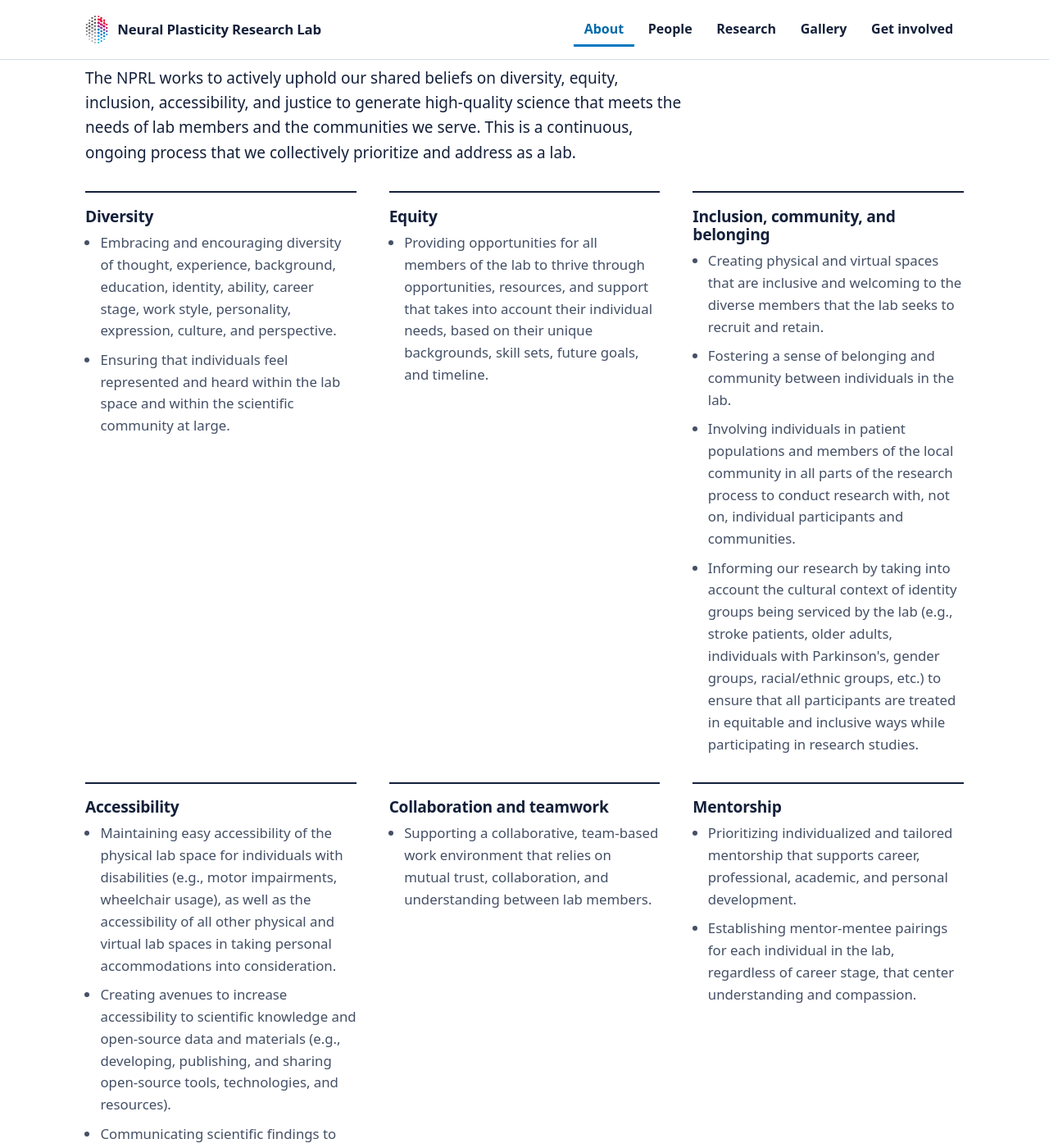
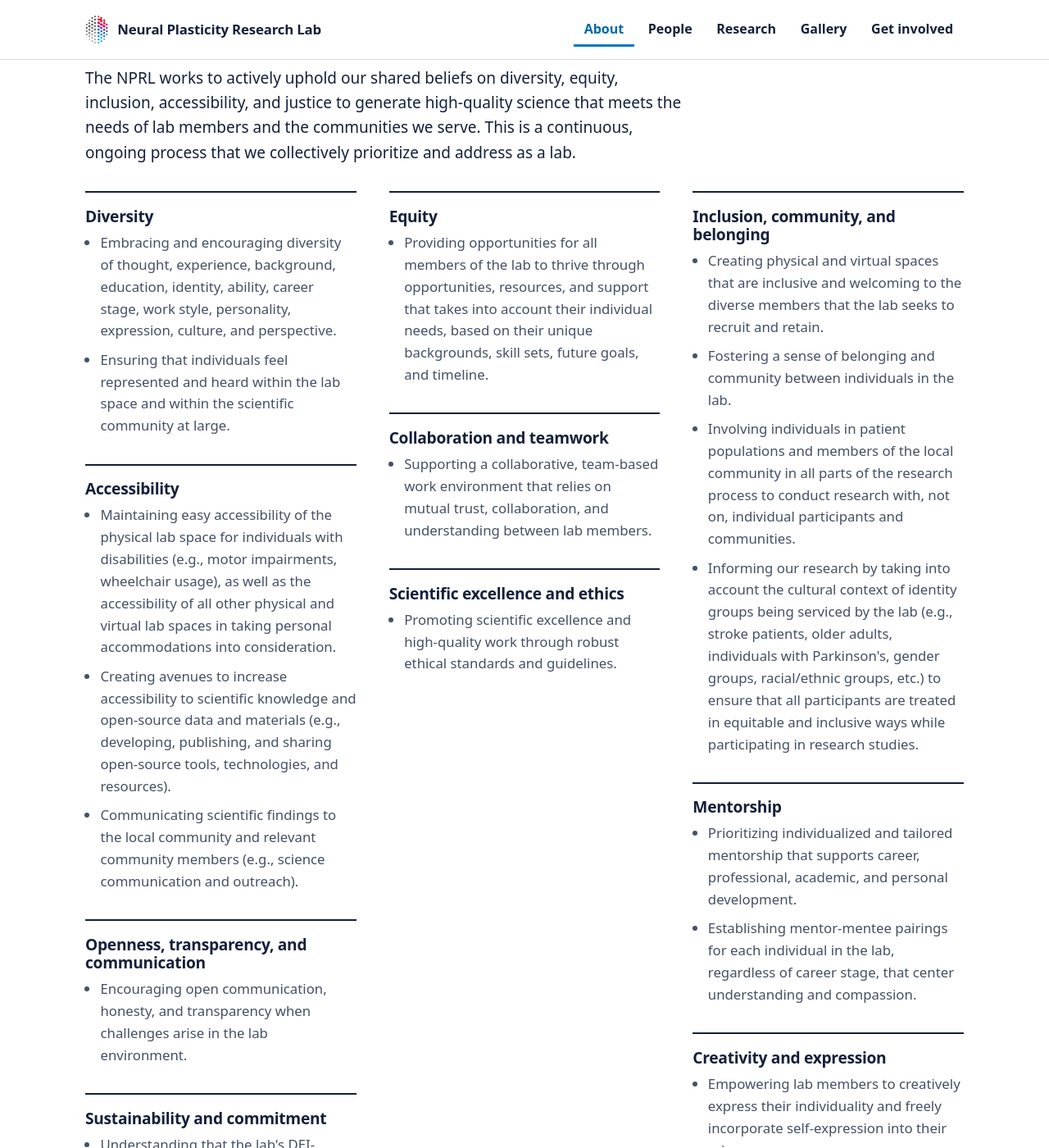
Before and after one commit to npresearchlab/npresearchlab.github.io, a Jekyll site: the page built from equity-inclusion-mentorship.html, in a window 1280 px wide and 1400 px high, scrolled down 930 px. Shown: the whole window at 82% size. Built offline with Jekyll 4.4.1, drawn with Linux system fonts in a browser that asks for light colours; some web fonts are replaced; some of the changed text lies outside the part shown.

Commit message:
Equity page: stack value boxes in columns to remove gaps
Co-Authored-By: Claude Opus 5.5 <noreply@anthropic.com>
Claude-Session: https://claude.ai/code/session_01A6YfpnrJqQKYAxW4w34cR4

```diff
--- a/assets/css/site.css
+++ b/assets/css/site.css
@@ -160,6 +160,10 @@ li { margin-bottom: 0.35em; }
 .prose h3 { margin-top: 1.75rem; }
 
 .values { display: grid; grid-template-columns: repeat(auto-fit, minmax(20rem, 1fr)); gap: 0 2.5rem; margin: 2rem 0; }
+/* Values stacked in three columns so short boxes don't leave gaps; reading order is kept on phones */
+.values-masonry { display: flex; gap: 0 2.5rem; align-items: flex-start; }
+.values-col { flex: 1; min-width: 0; }
+@media (max-width: 960px) { .values-masonry { flex-direction: column; } .values-col { display: contents; } .values-masonry .value { width: 100%; } }
 .value { border-top: 2px solid var(--ink); padding: 1.1rem 0 1.5rem; }
 .prose .value h3 { font-size: 1.2rem; margin: 0 0 .5rem; }
 .value ul { margin: 0; padding-left: 1.1em; color: var(--ink-2); font-size: 1.05rem; }
--- a/equity-inclusion-mentorship.html
+++ b/equity-inclusion-mentorship.html
@@ -19,35 +19,41 @@ permalink: /equity-inclusion-mentorship/
 
     <h2>Our key values and beliefs</h2>
     <p>The NPRL works to actively uphold our shared beliefs on diversity, equity, inclusion, accessibility, and justice to generate high-quality science that meets the needs of lab members and the communities we serve. This is a continuous, ongoing process that we collectively prioritize and address as a lab.</p>
-    <div class="values">
-      <div class="value"><h3>Diversity</h3><ul>
+    <div class="values values-masonry">
+      <div class="values-col">
+        <div class="value" style="order:1"><h3>Diversity</h3><ul>
         <li>Embracing and encouraging diversity of thought, experience, background, education, identity, ability, career stage, work style, personality, expression, culture, and perspective.</li>
         <li>Ensuring that individuals feel represented and heard within the lab space and within the scientific community at large.</li></ul></div>
-      <div class="value"><h3>Equity</h3><ul>
+        <div class="value" style="order:4"><h3>Accessibility</h3><ul>
+        <li>Maintaining easy accessibility of the physical lab space for individuals with disabilities (e.g., motor impairments, wheelchair usage), as well as the accessibility of all other physical and virtual lab spaces in taking personal accommodations into consideration.</li>
+        <li>Creating avenues to increase accessibility to scientific knowledge and open-source data and materials (e.g., developing, publishing, and sharing open-source tools, technologies, and resources).</li>
+        <li>Communicating scientific findings to the local community and relevant community members (e.g., science communication and outreach).</li></ul></div>
+        <div class="value" style="order:7"><h3>Openness, transparency, and communication</h3><ul>
+        <li>Encouraging open communication, honesty, and transparency when challenges arise in the lab environment.</li></ul></div>
+        <div class="value" style="order:10"><h3>Sustainability and commitment</h3><ul>
+        <li>Understanding that the lab's DEI-related goals and missions are active and continuous to maintain sustainability.</li>
+        <li>Recognizing the limitations of the lab and its members and understanding that DEI practices will always be in the process of development and growth.</li></ul></div>
+      </div>
+      <div class="values-col">
+        <div class="value" style="order:2"><h3>Equity</h3><ul>
         <li>Providing opportunities for all members of the lab to thrive through opportunities, resources, and support that takes into account their individual needs, based on their unique backgrounds, skill sets, future goals, and timeline.</li></ul></div>
-      <div class="value"><h3>Inclusion, community, and belonging</h3><ul>
+        <div class="value" style="order:5"><h3>Collaboration and teamwork</h3><ul>
+        <li>Supporting a collaborative, team-based work environment that relies on mutual trust, collaboration, and understanding between lab members.</li></ul></div>
+        <div class="value" style="order:8"><h3>Scientific excellence and ethics</h3><ul>
+        <li>Promoting scientific excellence and high-quality work through robust ethical standards and guidelines.</li></ul></div>
+      </div>
+      <div class="values-col">
+        <div class="value" style="order:3"><h3>Inclusion, community, and belonging</h3><ul>
         <li>Creating physical and virtual spaces that are inclusive and welcoming to the diverse members that the lab seeks to recruit and retain.</li>
         <li>Fostering a sense of belonging and community between individuals in the lab.</li>
         <li>Involving individuals in patient populations and members of the local community in all parts of the research process to conduct research with, not on, individual participants and communities.</li>
         <li>Informing our research by taking into account the cultural context of identity groups being serviced by the lab (e.g., stroke patients, older adults, individuals with Parkinson's, gender groups, racial/ethnic groups, etc.) to ensure that all participants are treated in equitable and inclusive ways while participating in research studies.</li></ul></div>
-      <div class="value"><h3>Accessibility</h3><ul>
-        <li>Maintaining easy accessibility of the physical lab space for individuals with disabilities (e.g., motor impairments, wheelchair usage), as well as the accessibility of all other physical and virtual lab spaces in taking personal accommodations into consideration.</li>
-        <li>Creating avenues to increase accessibility to scientific knowledge and open-source data and materials (e.g., developing, publishing, and sharing open-source tools, technologies, and resources).</li>
-        <li>Communicating scientific findings to the local community and relevant community members (e.g., science communication and outreach).</li></ul></div>
-      <div class="value"><h3>Collaboration and teamwork</h3><ul>
-        <li>Supporting a collaborative, team-based work environment that relies on mutual trust, collaboration, and understanding between lab members.</li></ul></div>
-      <div class="value"><h3>Mentorship</h3><ul>
+        <div class="value" style="order:6"><h3>Mentorship</h3><ul>
         <li>Prioritizing individualized and tailored mentorship that supports career, professional, academic, and personal development.</li>
         <li>Establishing mentor-mentee pairings for each individual in the lab, regardless of career stage, that center understanding and compassion.</li></ul></div>
-      <div class="value"><h3>Openness, transparency, and communication</h3><ul>
-        <li>Encouraging open communication, honesty, and transparency when challenges arise in the lab environment.</li></ul></div>
-      <div class="value"><h3>Scientific excellence and ethics</h3><ul>
-        <li>Promoting scientific excellence and high-quality work through robust ethical standards and guidelines.</li></ul></div>
-      <div class="value"><h3>Creativity and expression</h3><ul>
+        <div class="value" style="order:9"><h3>Creativity and expression</h3><ul>
         <li>Empowering lab members to creatively express their individuality and freely incorporate self-expression into their science.</li></ul></div>
-      <div class="value"><h3>Sustainability and commitment</h3><ul>
-        <li>Understanding that the lab's DEI-related goals and missions are active and continuous to maintain sustainability.</li>
-        <li>Recognizing the limitations of the lab and its members and understanding that DEI practices will always be in the process of development and growth.</li></ul></div>
+      </div>
     </div>
   </div>
 </section>
@@ -56,27 +62,33 @@ permalink: /equity-inclusion-mentorship/
   <div class="wrap prose">
     <h2 style="margin-top:0">Our mentorship philosophy</h2>
     <p>The NPRL uses a person-centered mentoring approach that prioritizes trusting relationships and values individual differences to reach shared and distinct goals.</p>
-    <div class="values">
-      <div class="value"><h3>A multi-level, integrated, shared mentorship model</h3><ul>
+    <div class="values values-masonry">
+      <div class="values-col">
+        <div class="value" style="order:1"><h3>A multi-level, integrated, shared mentorship model</h3><ul>
         <li>Promoting a multi-level mentorship model where all lab members receive different types of mentorship from individuals with varying experiences that serve distinct purposes. <span class="eg">For example, a "direct" mentor for day-to-day mentoring in the lab and a "big picture" mentor for professional and career development.</span></li>
         <li>Maintaining overlapping networks of mentorship for lab members to benefit from varying mentorship styles. <span class="eg">For example, shared mentors from collaborating labs mentoring people within and across lab environments.</span></li>
         <li>Ensuring a "community feel" to mentoring, with the ability to easily reach out to multiple people in the lab for resources, help, questions, and guidance. <span class="eg">For example, mentorship that is cross-project, cross-career-stage, and cross-disciplinary.</span></li></ul></div>
-      <div class="value"><h3>Mentorship training for mentors and mentees</h3><ul>
+        <div class="value" style="order:4"><h3>A holistic mentorship experience</h3><ul>
+        <li>Utilizing a holistic mentoring approach that incorporates and takes into account all aspects of the mentee's identity and experiences.</li>
+        <li>Centering compassion and understanding as key tenets of mentorship.</li></ul></div>
+        <div class="value" style="order:7"><h3>Learning from multiple mentors</h3><ul>
+        <li>Promoting openness to dual mentorship, or having multiple mentors meet various needs. <span class="eg">For example, graduate students or postdocs having faculty co-mentors, and collaborative mentorship among a close-knit faculty team.</span></li></ul></div>
+      </div>
+      <div class="values-col">
+        <div class="value" style="order:2"><h3>Mentorship training for mentors and mentees</h3><ul>
         <li>Providing mentorship training for mentors, and opportunities for mentees to mentor others.</li></ul></div>
-      <div class="value"><h3>Valuing mentee experiences, contributions, and knowledge</h3><ul>
+        <div class="value" style="order:5"><h3>Centering the "why" of scientific discovery</h3><ul>
+        <li>Understanding that we cannot separate the science from the scientist, in that personal identity informs and enriches the science we do.</li>
+        <li>Promoting the "why" of science, which provides a whole picture of research and is person-centric.</li></ul></div>
+      </div>
+      <div class="values-col">
+        <div class="value" style="order:3"><h3>Valuing mentee experiences, contributions, and knowledge</h3><ul>
         <li>Valuing input from all members of the lab equally, especially mentee experiences, contributions, and knowledge, including actively and routinely incorporating mentee feedback.</li>
         <li>Encouraging a "bidirectional" mentorship style and avoiding mentoring being exclusively "top-down." <span class="eg">Mentors and mentees learn from each other and mentor each other in various ways.</span></li></ul></div>
-      <div class="value"><h3>A holistic mentorship experience</h3><ul>
-        <li>Utilizing a holistic mentoring approach that incorporates and takes into account all aspects of the mentee's identity and experiences.</li>
-        <li>Centering compassion and understanding as key tenets of mentorship.</li></ul></div>
-      <div class="value"><h3>Centering the "why" of scientific discovery</h3><ul>
-        <li>Understanding that we cannot separate the science from the scientist, in that personal identity informs and enriches the science we do.</li>
-        <li>Promoting the "why" of science, which provides a whole picture of research and is person-centric.</li></ul></div>
-      <div class="value"><h3>Mentorship relationships evolve</h3><ul>
+        <div class="value" style="order:6"><h3>Mentorship relationships evolve</h3><ul>
         <li>Recognizing that mentorship is not stagnant, but adaptable and evolving. <span class="eg">New cycles of mentees and mentors always lead to new ideas, directions, strategies, and models.</span></li>
         <li>Encouraging everyone to drive the "agenda": everyone has a role to play in driving mentorship and how it changes over time.</li></ul></div>
-      <div class="value"><h3>Learning from multiple mentors</h3><ul>
-        <li>Promoting openness to dual mentorship, or having multiple mentors meet various needs. <span class="eg">For example, graduate students or postdocs having faculty co-mentors, and collaborative mentorship among a close-knit faculty team.</span></li></ul></div>
+      </div>
     </div>
   </div>
 </section>
```
